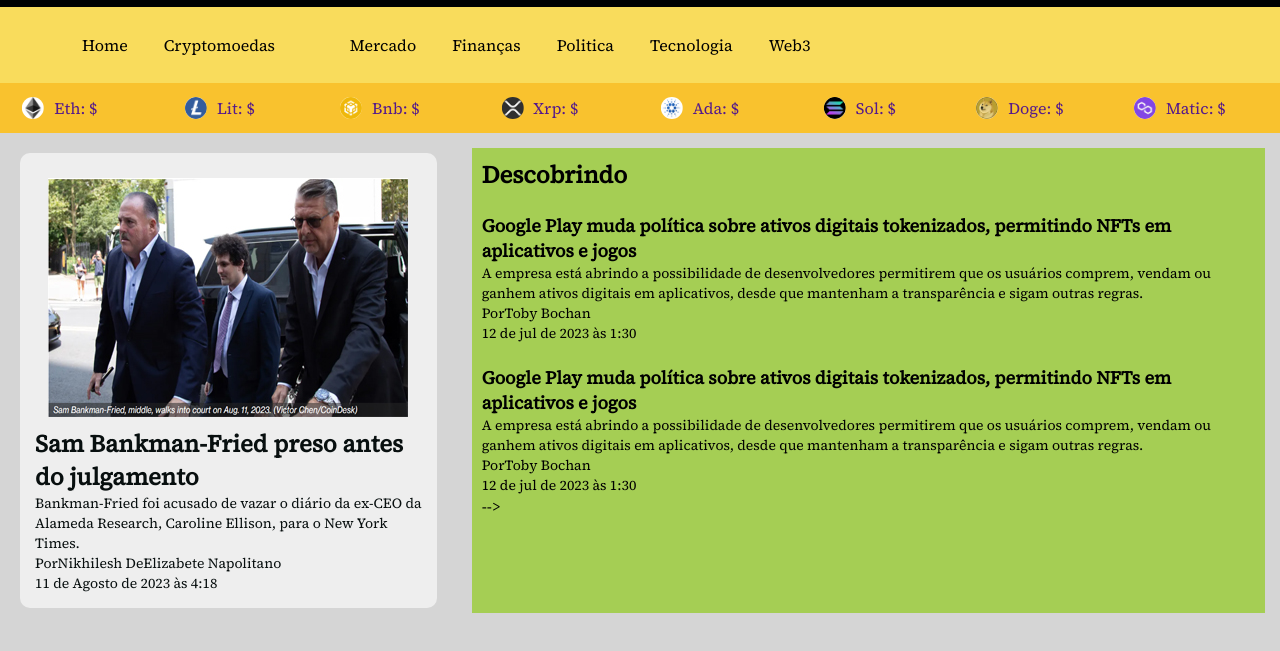
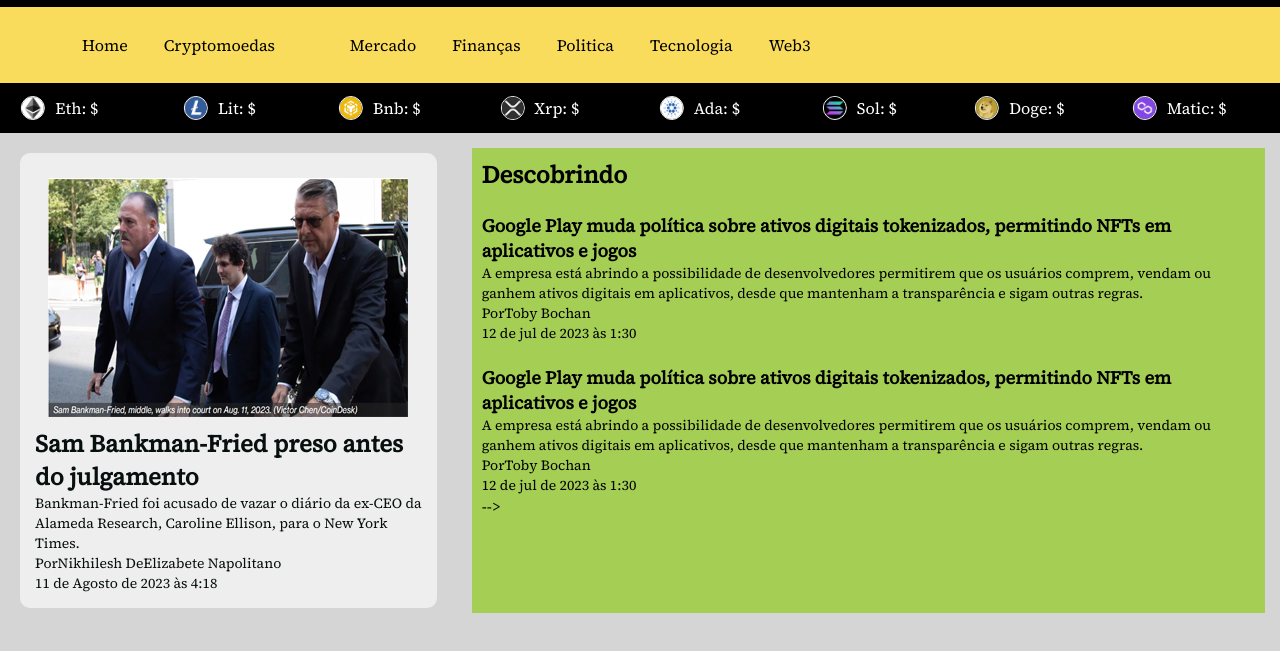
Before and after one commit to Daniloalmeid/cryptofortune, a plain HTML site: page index.html in a window 1280 px wide. Shown: the part 103-754 px from the top of the page. Drawn offline with nearby package versions, Linux system fonts and the light colour scheme; no server answers; a web font is replaced by a local one.

Commit message:
Update style.css

```diff
--- a/style/style.css
+++ b/style/style.css
@@ -229,7 +229,7 @@
   justify-content: center;
   align-items: center;
   flex-wrap: wrap;
-  background-color: var(--cor2);
+  background-color: black;
 }
 
 .coin {
@@ -245,6 +245,7 @@
     width: 22px;
     border-radius: 50px;
     margin-right: 10px;
+    border: 1px solid white;
 
  }
  .pcotacao{
@@ -260,6 +261,7 @@
     padding: 5px;
     border-radius: 10px;
     text-decoration: none;
+    color: white;
  }
 
 /*  carrosel  */
```
